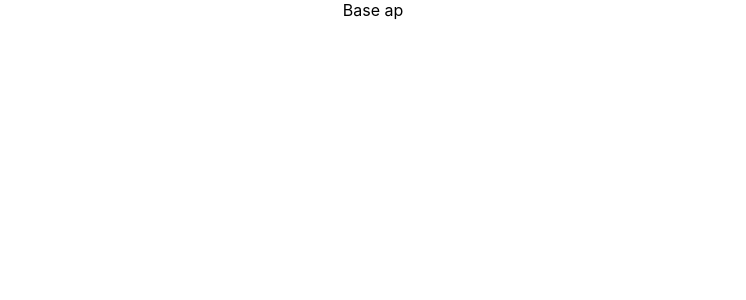
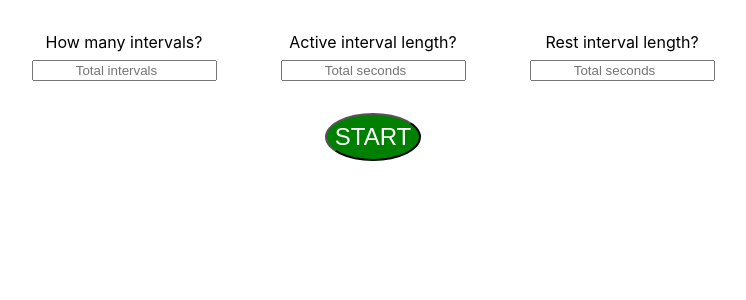
Before and after one commit to xScoopy/interval-training-timer, a React (Create React App) app: page / in a window 1280 px wide. Shown: the top 300 px of the page, without its empty margins (267-1013 px from the left). Built offline with nearby package versions, Linux system fonts and the light colour scheme.

Commit message:
completed initial prompt form with start button. Added basic styling and flex layout.

```diff
--- a/src/App.css
+++ b/src/App.css
@@ -2,37 +2,28 @@
   text-align: center;
 }
 
-.App-logo {
-  height: 40vmin;
-  pointer-events: none;
+.InputLabel {
+  display: flex;
+  flex-direction: column;
+  padding: 2rem;
 }
 
-@media (prefers-reduced-motion: no-preference) {
-  .App-logo {
-    animation: App-logo-spin infinite 20s linear;
-  }
+.LabelHolder {
+  display: flex;
+  flex-direction: row;
+  justify-content: center;
+  text-align: center;
 }
 
-.App-header {
-  background-color: #282c34;
-  min-height: 100vh;
-  display: flex;
-  flex-direction: column;
-  align-items: center;
-  justify-content: center;
-  font-size: calc(10px + 2vmin);
-  color: white;
+.InputField {
+  text-align: center;
+  margin-top: 0.5rem;
 }
 
-.App-link {
-  color: #61dafb;
+.StartButton {
+  background-color: green;
+  color: white;
+  border-radius: 50%;
+  font-size: x-large;
+  padding: 0.5rem;
 }
-
-@keyframes App-logo-spin {
-  from {
-    transform: rotate(0deg);
-  }
-  to {
-    transform: rotate(360deg);
-  }
-}
--- a/src/App.js
+++ b/src/App.js
@@ -1,9 +1,28 @@
 import './App.css';
+import InputPrompt from './InputPrompt';
+import StartButton from './StartButton';
+function App() {
+  //setup prompts
+  const questionOne = ["How many intervals?", "Total intervals"]
+  const questionTwo = ["Active interval length?", "Total seconds"]
+  const questionThree =["Rest interval length?", "Total seconds"]
 
-function App() {
+  const questionArray = [questionOne, questionTwo, questionThree]
+
+  //create array of inputPrompt components
+  const labels = questionArray.map((item) => {
+    return (
+      <InputPrompt question={item[0]} placeholder={item[1]} />
+    )
+  })
   return (
     <div className="App">
-      Base ap
+      <div className="LabelHolder">
+        {labels}
+      </div>
+      <div className="ButtonHolder">
+        <StartButton />
+      </div>
     </div>
   );
 }
--- /dev/null
+++ b/src/InputPrompt.js
@@ -0,0 +1,9 @@
+const InputPrompt = (props) => {
+    return (
+        <label className="InputLabel">
+            {props.question}
+            <input type={"number"} className="InputField" placeholder={props.placeholder}></input>
+        </label>
+    )
+}
+export default InputPrompt
--- /dev/null
+++ b/src/StartButton.js
@@ -0,0 +1,6 @@
+const StartButton = () => {
+    return (
+        <button className="StartButton">START</button>
+    )
+}
+export default StartButton
```
